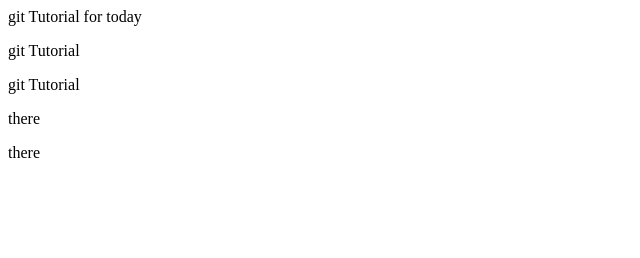
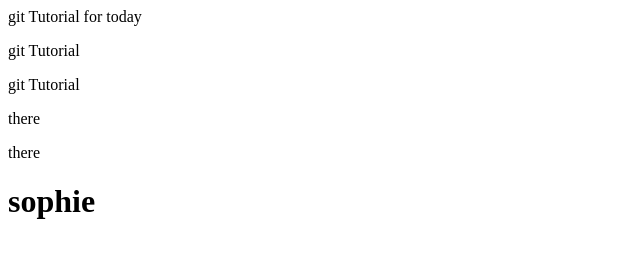
Before and after one commit to sabinAnwar/gitTutorial, a plain HTML site: page index.html in a window 1280 px wide. Shown: the whole page, without its empty margins (0-640 px from the left). Drawn offline with Linux system fonts and the light colour scheme.

Commit message:
feat(): change the text in headr 1

```diff
--- a/index.html
+++ b/index.html
@@ -13,6 +13,6 @@
 
 
   <p>there</p>
-
+<h1>sophie</h1>
 </body>
 </html>
```
